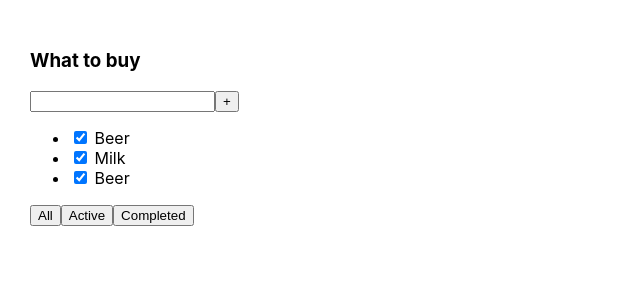
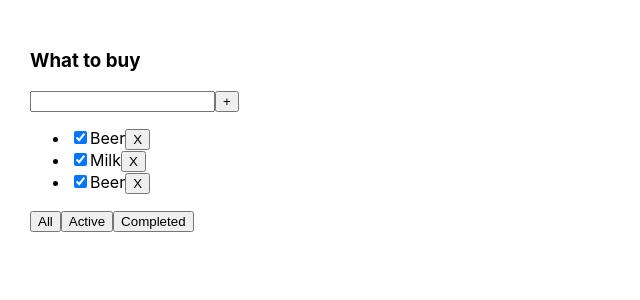
Before and after one commit to AlexChernov1996/Todolist, a React (Create React App) app: page / in a window 1280 px wide. Shown: the top 300 px of the page, without its empty margins (0-640 px from the left). Built offline with nearby package versions, Linux system fonts and the light colour scheme.

Commit message:
Lesson2 "Filter,callback"

```diff
--- a/src/App.tsx
+++ b/src/App.tsx
@@ -1,12 +1,13 @@
-import React from 'react';
+import React, {useState} from 'react';
 import './App.css';
 import Todolist from "./Todolist";
 
 export type TodolistType = {
     id: string
     title: string
-    filter: 'all' | 'active' | 'completed'
+    filter: FilterValuesType
 }
+export type FilterValuesType = 'all' | 'active' | 'completed'
 export type TaskType = {
     id: string
     title: string
@@ -14,21 +15,30 @@ export type TaskType = {
 }
 
 function App() {
-    const tasks: TaskType[] = [
+    const [tasks,setTasks]= useState( [
         {id: '1', title: 'Beer', isDone: true},
         {id: '2', title: 'Milk', isDone: true},
         {id: '3', title: 'Beer', isDone: true},
-    ]
+    ])
+    const [filter,setFilter] = useState<FilterValuesType>('completed')
 
     const todolists: TodolistType[] = [
         {id: '1', title: 'What to buy', filter: 'all'}
     ]
-
+    const removeTask = (taskId:string)=>{
+        setTasks(tasks.filter(t=>t.id !== taskId))
+    }
+    const changeFilter = (newValue:FilterValuesType) => {
+        setFilter(newValue)
+    }
     return (
         <div className="App">
             <Todolist
+                filter={filter}
                 todolists={todolists}
                 tasks={tasks}
+                removeTask = {removeTask}
+                changeFilter = {changeFilter}
             />
         </div>
     )
--- a/src/Todolist.tsx
+++ b/src/Todolist.tsx
@@ -1,12 +1,33 @@
 import React from 'react';
-import {TaskType, TodolistType} from "./App";
+import {FilterValuesType, TaskType, TodolistType} from "./App";
 
 type TodolistPropsType = {
+    filter: FilterValuesType
     todolists: TodolistType[]
     tasks: TaskType[]
+    removeTask: (taskId: string) => void
+    changeFilter: (newValue: FilterValuesType) => void
 }
 
 const Todolist = (props: TodolistPropsType) => {
+    let tasksForTodolist = props.tasks
+    if (props.filter === "active") {
+        tasksForTodolist = props.tasks.filter(t => !t.isDone )
+    }
+    if (props.filter === "completed") {
+        tasksForTodolist = props.tasks.filter(t => t.isDone)
+    }
+
+    const tasksForRender = tasksForTodolist.length ?
+        tasksForTodolist.map(t => {
+            const removeTask = () => props.removeTask(t.id)
+            return  <li key={t.id}>
+                <input type="checkbox" checked={t.isDone}/>
+                <span>{t.title}</span>
+                <button onClick={removeTask}>X</button>
+            </li>
+        })
+        : <span>List is empty</span>
     return (
         <div>
             <div>
@@ -16,17 +37,12 @@ const Todolist = (props: TodolistPropsType) => {
                     <button>+</button>
                 </div>
                 <ul>
-                    <li><input type="checkbox" checked={props.tasks[0].isDone}/> <span>{props.tasks[0].title}</span>
-                    </li>
-                    <li><input type="checkbox" checked={props.tasks[1].isDone}/> <span>{props.tasks[1].title}</span>
-                    </li>
-                    <li><input type="checkbox" checked={props.tasks[2].isDone}/> <span>{props.tasks[2].title}</span>
-                    </li>
+                    {tasksForRender}
                 </ul>
                 <div>
-                    <button>All</button>
-                    <button>Active</button>
-                    <button>Completed</button>
+                    <button onClick={() => props.changeFilter('all')}>All</button>
+                    <button onClick={() => props.changeFilter('active')}>Active</button>
+                    <button onClick={() => props.changeFilter('completed')}>Completed</button>
                 </div>
             </div>
         </div>
```
Also changed, not shown: public/logo192.png (added), public/manifest.json (added).
